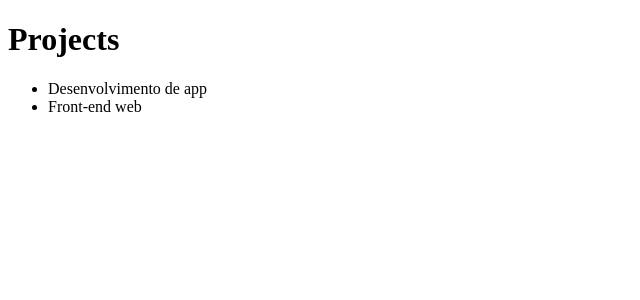
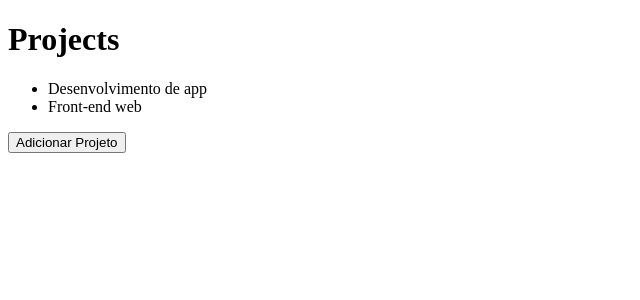
Before and after one commit to AntonioNtV/goStack-module01-react, a React app: page / in a window 1280 px wide. Shown: the top 300 px of the page, without its empty margins (0-640 px from the left). Built offline with nearby package versions, Linux system fonts and the light colour scheme.

Commit message:
Adicionando projetos no array

```diff
--- a/src/App.js
+++ b/src/App.js
@@ -1,4 +1,4 @@
-import React from 'react'
+import React, { useState } from 'react'
 import Header from './components/Header'
 /**
  * Principais conceitos do react
@@ -9,6 +9,11 @@ import Header from './components/Header'
 function App() {
     const projects = ['Desenvolvimento de app', 'Front-end web']
 
+    function handleAddProject(projectName) {
+        projects.push(`Novo Projeto ${Date.now()}`)
+        console.log(projects);
+    }
+
     return (
         <>
         <Header title="Projects"/>
@@ -16,6 +21,8 @@ function App() {
         <ul>
             {projects.map(project => <li key={project}>{project}</li>)}
         </ul>
+
+        <button type="button" onClick={handleAddProject}>Adicionar Projeto</button>
         </>
     )
 }
```
